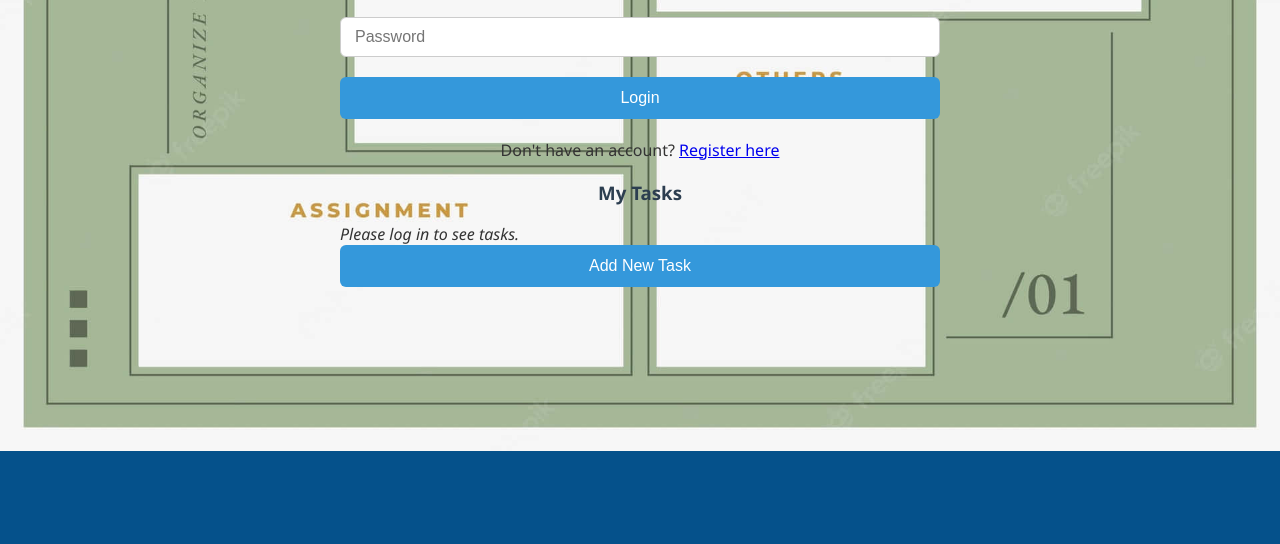
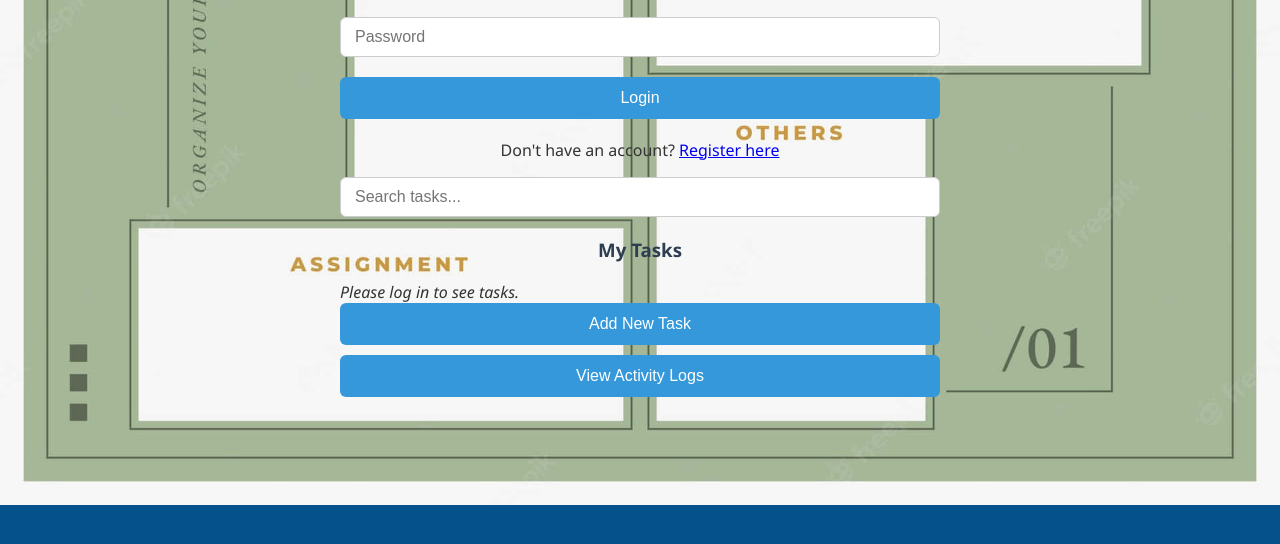
Before and after one commit to C-S26/frontend-repo, a plain HTML site: page index.html in a window 1280 px wide. Shown: the part 286-830 px from the top of the page. Before the commit the page ends 800 px from the top, so only its background shows below. Drawn offline with Linux system fonts and the light colour scheme.

Commit message:
Update index.html
add tasks option issue

```diff
--- a/index.html
+++ b/index.html
@@ -90,13 +90,13 @@
   <button onclick="logout()" style="margin-top:10px; width:auto; padding:6px 12px;">Logout</button>
 </div>
 
-<!-- <input id="searchInput" placeholder="Search tasks..." oninput="searchTasks()" /> -->
+<input id="searchInput" placeholder="Search tasks..." oninput="searchTasks()" />
 
 <h3>My Tasks</h3>
 <div id="tasks"><em>Please log in to see tasks.</em></div>
 
 <button onclick="goToAddTask()">Add New Task</button>
-<!--<button onclick="window.location.href='activity.html'">View Activity Logs</button> -->
+<button onclick="window.location.href='activity.html'">View Activity Logs</button>
 
 <script>
   let userId = null;
```
